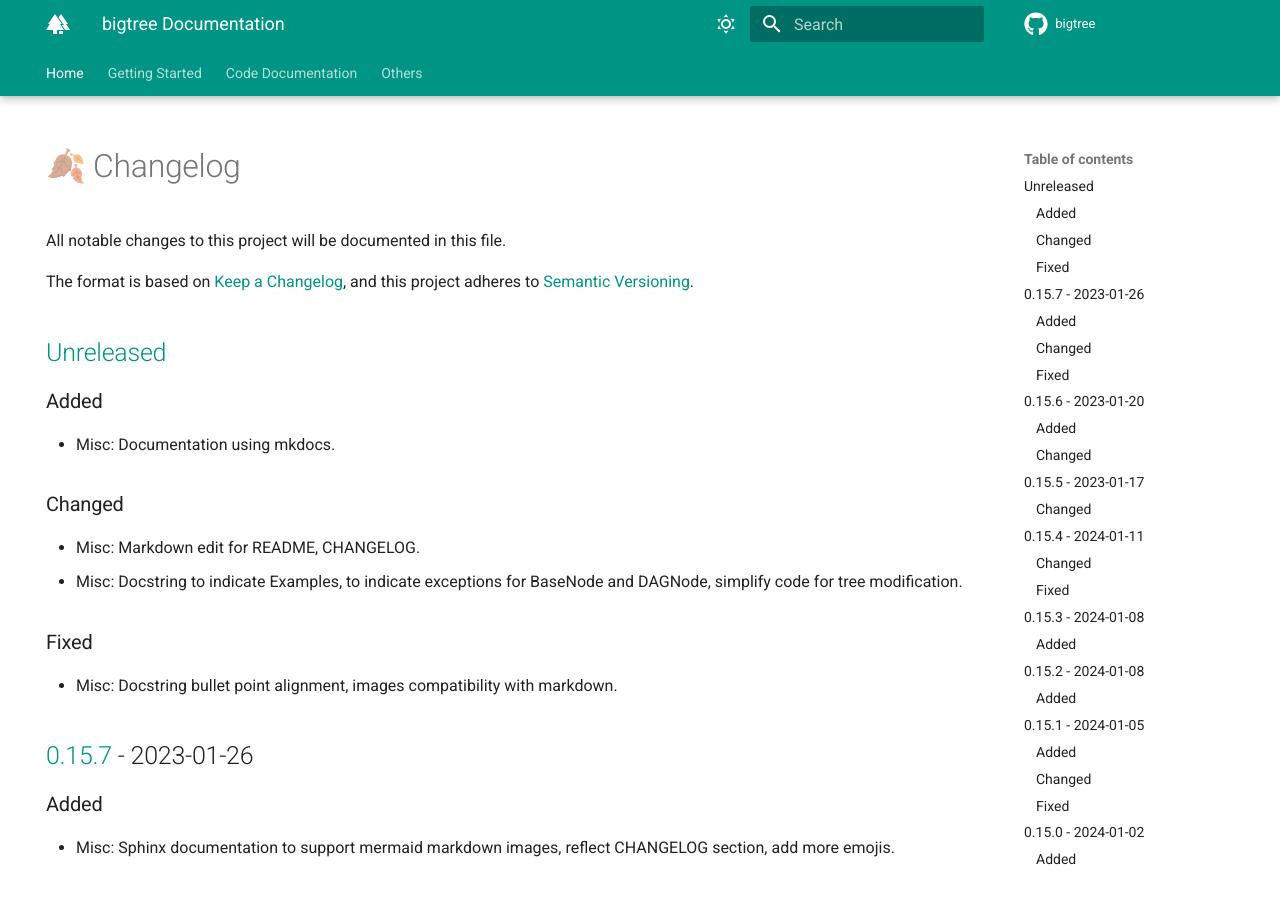
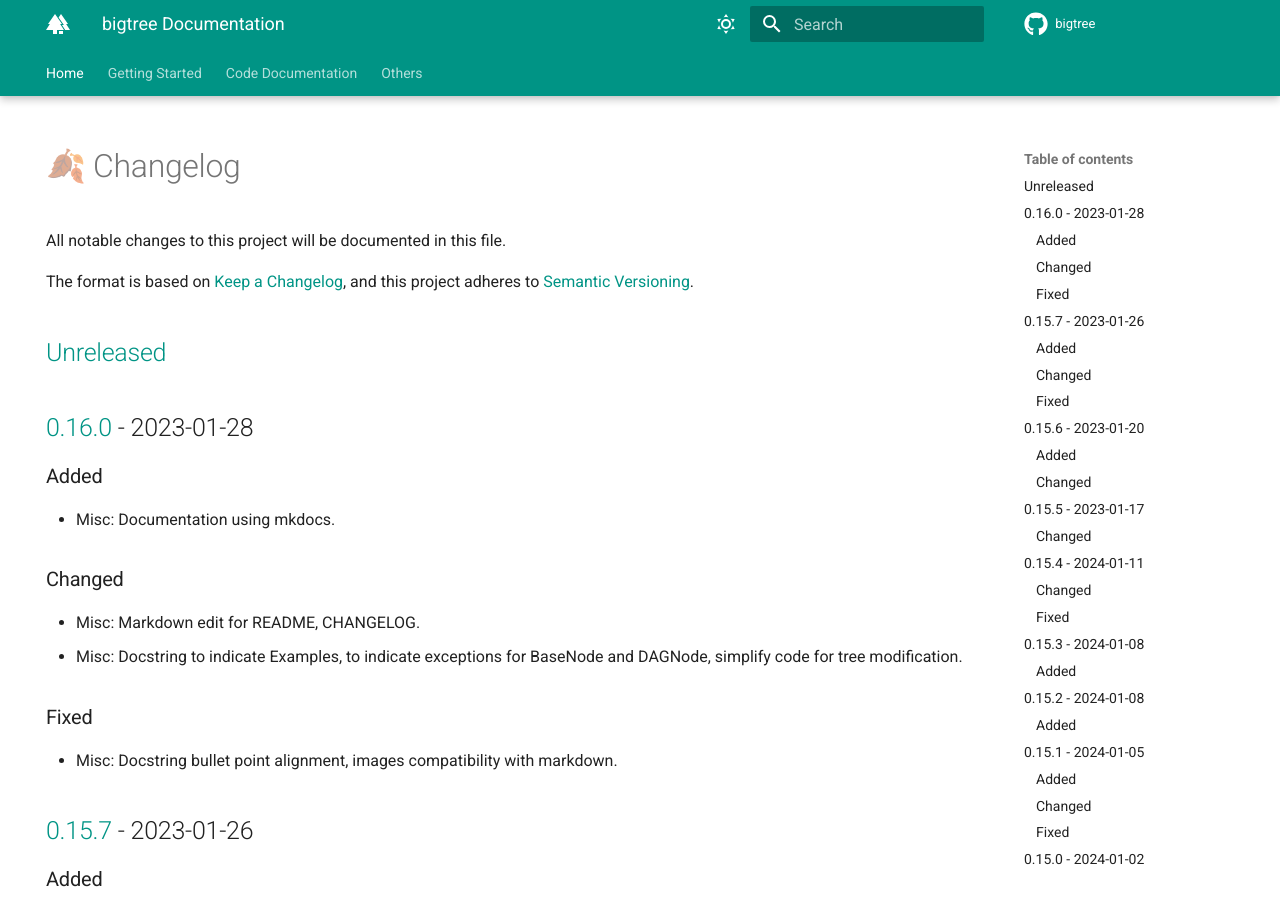
Before and after one commit to kayjan/bigtree, an MkDocs documentation site: the page built from docs/changelog.md, in a window 1280 px wide and 900 px high. Built offline with MkDocs 1.6.1 and Material for MkDocs 9.7.7, drawn with Linux system fonts in a browser that asks for light colours; comment, search, counter and statistics services are not loaded; the version menu is left out.

```diff
--- a/CHANGELOG.md
+++ b/CHANGELOG.md
@@ -5,6 +5,8 @@
 and this project adheres to [Semantic Versioning](https://semver.org/spec/v2.0.0.html).
 
 ## [Unreleased]
+
+## [0.16.0] - 2023-01-28
 ### Added
 - Misc: Documentation using mkdocs.
 ### Changed
@@ -480,7 +482,8 @@
 - Utility Iterator: Tree traversal methods.
 - Workflow To Do App: Tree use case with to-do list implementation.
 
-[Unreleased]: https://github.com/kayjan/bigtree/compare/0.15.7...HEAD
+[Unreleased]: https://github.com/kayjan/bigtree/compare/0.16.0...HEAD
+[0.16.0]: https://github.com/kayjan/bigtree/compare/0.15.7...0.16.0
 [0.15.7]: https://github.com/kayjan/bigtree/compare/0.15.6...0.15.7
 [0.15.6]: https://github.com/kayjan/bigtree/compare/0.15.5...0.15.6
 [0.15.5]: https://github.com/kayjan/bigtree/compare/0.15.4...0.15.5
--- a/bigtree/__init__.py
+++ b/bigtree/__init__.py
@@ -1,4 +1,4 @@
-__version__ = "0.15.7"
+__version__ = "0.16.0"
 
 from bigtree.binarytree.construct import list_to_binarytree
 from bigtree.dag.construct import dataframe_to_dag, dict_to_dag, list_to_dag
@@ -75,4 +75,4 @@
 from bigtree.workflows.app_calendar import Calendar
 from bigtree.workflows.app_todo import AppToDo
 
-sphinx_versions = ["latest", "0.15.7", "0.14.8"]
+sphinx_versions = ["latest", "0.16.0", "0.15.7", "0.14.8"]
--- a/mkdocs.yml
+++ b/mkdocs.yml
@@ -90,7 +90,11 @@
 
 plugins:
   - search
-  - social
+  - social:
+      cards_layout_options:
+        logo: docs/_static/favicon.svg
+        title: bigtree
+        description: Tree Implementation and Methods for Python, integrated with Python list, dictionary, and pandas DataFrame.
   - mkdocstrings:
       handlers:
           python:
@@ -117,6 +121,8 @@
       link: https://github.com/kayjan
     - icon: fontawesome/brands/linkedin
       link: https://linkedin.com/in/kayjan
+    - icon: fontawesome/brands/medium
+      link: https://kayjanwong.medium.com
   version:
     provider: mike
 
```
Also changed, not shown: docs/requirements.txt (added, +9 -0 lines), docs/_static/favicon.svg (added).
